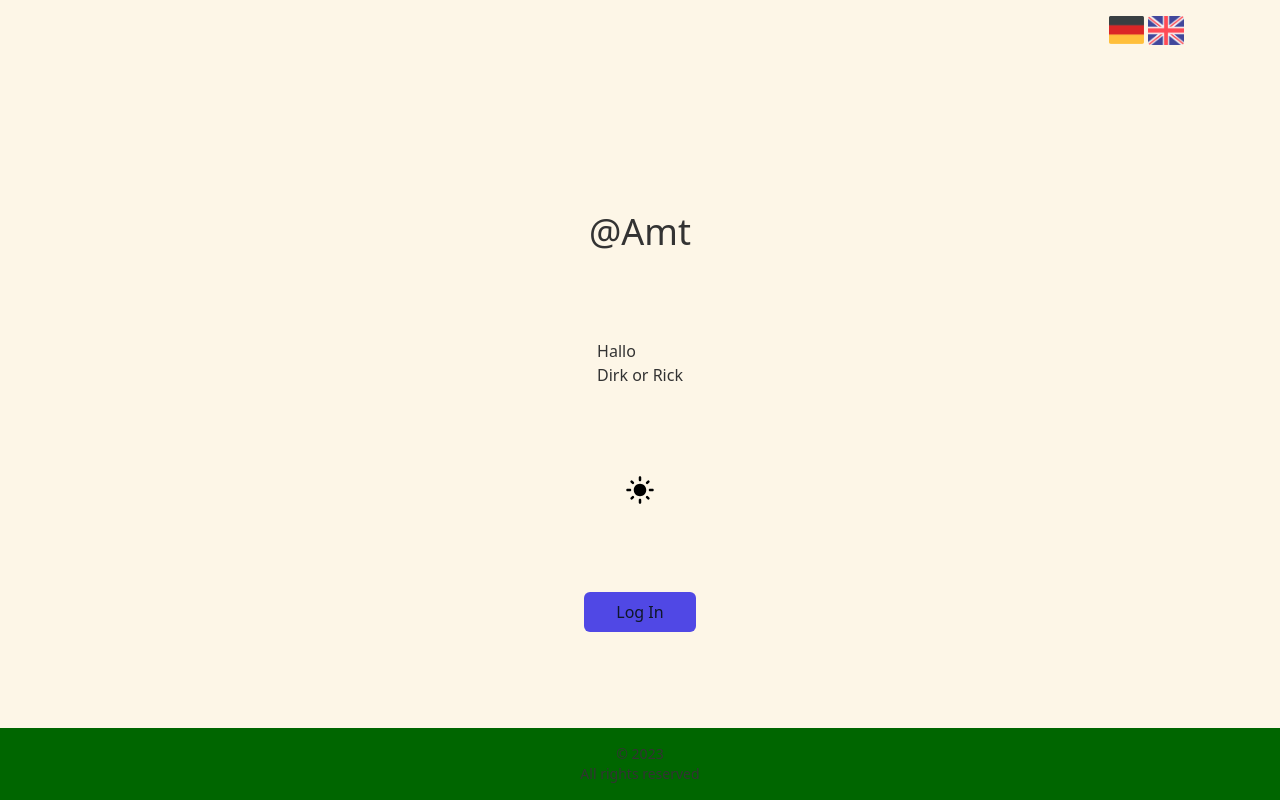
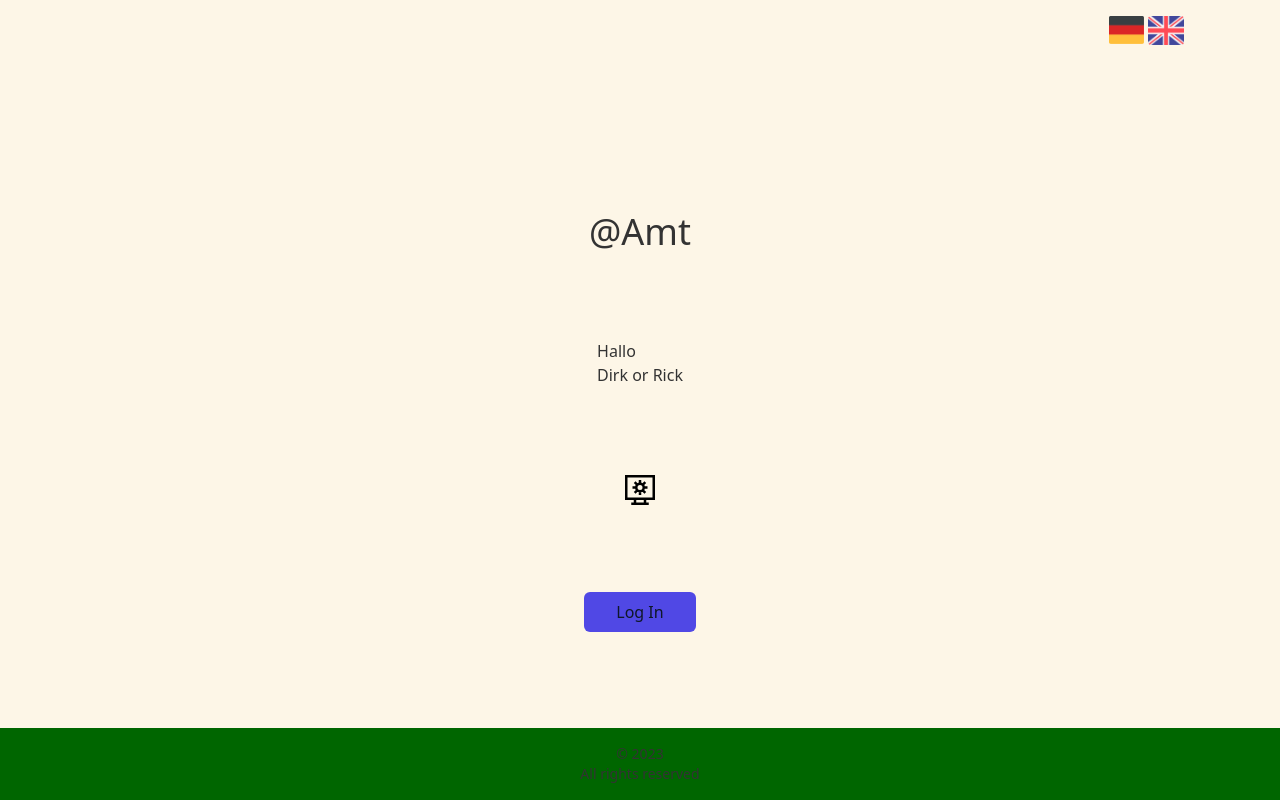
Before and after one commit to brt-yilmaz/eAmt, a Next.js app: page /de in a window 1280 px wide. Built offline with nearby package versions, Linux system fonts and the light colour scheme.

Commit message:
Chore: typo

```diff
--- a/src/components/navbar/ModeSwitcher.jsx
+++ b/src/components/navbar/ModeSwitcher.jsx
@@ -51,7 +51,7 @@ function ModeSwitcher() {
             onClick={setLightMode}
           />
         </div>
-      ) : theme === "sysLogtem" ? (
+      ) : theme === "system" ? (
         <GrSystem
           className={"text-3xl cursor-pointer "}
           onClick={() => setShowIcons(true)}
```
